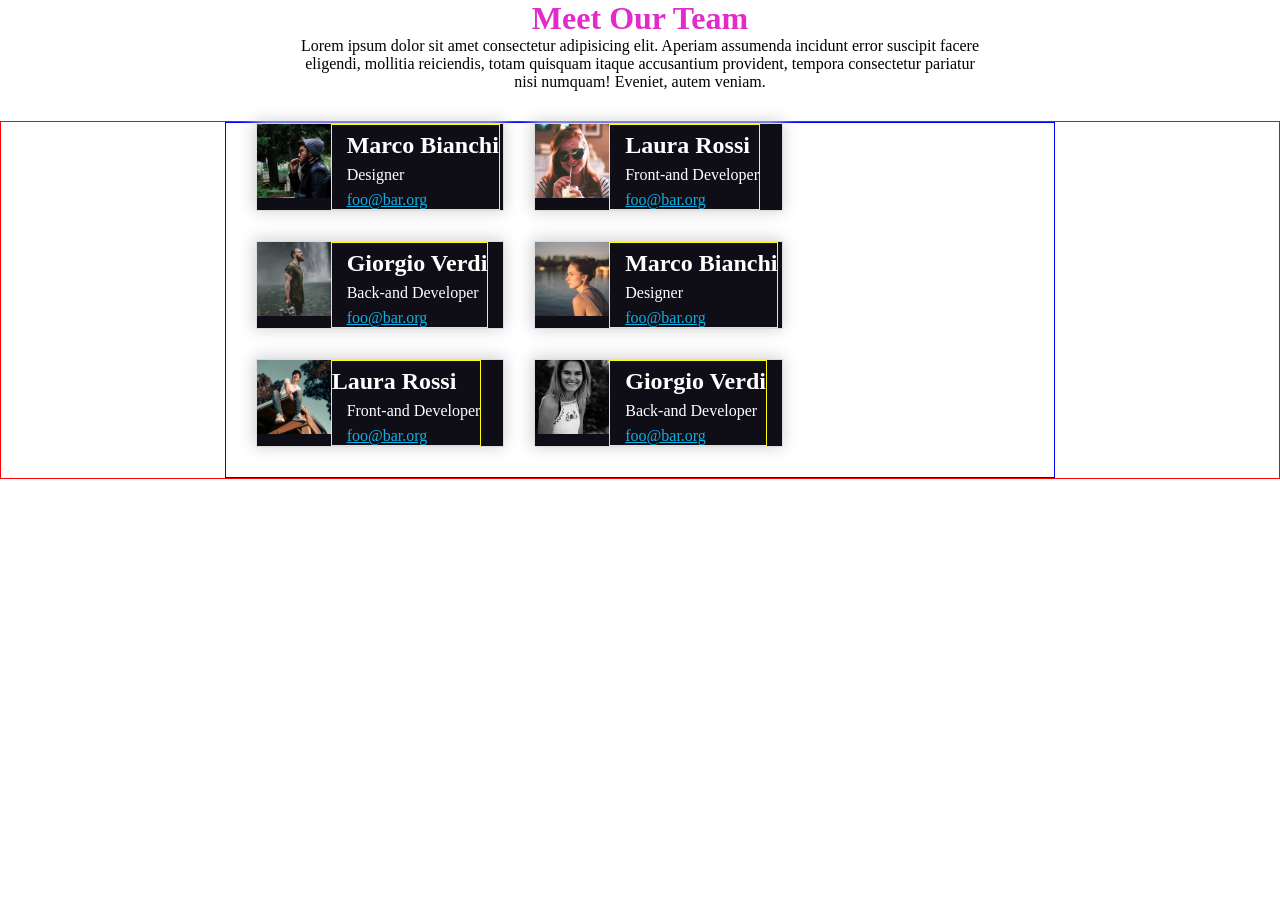
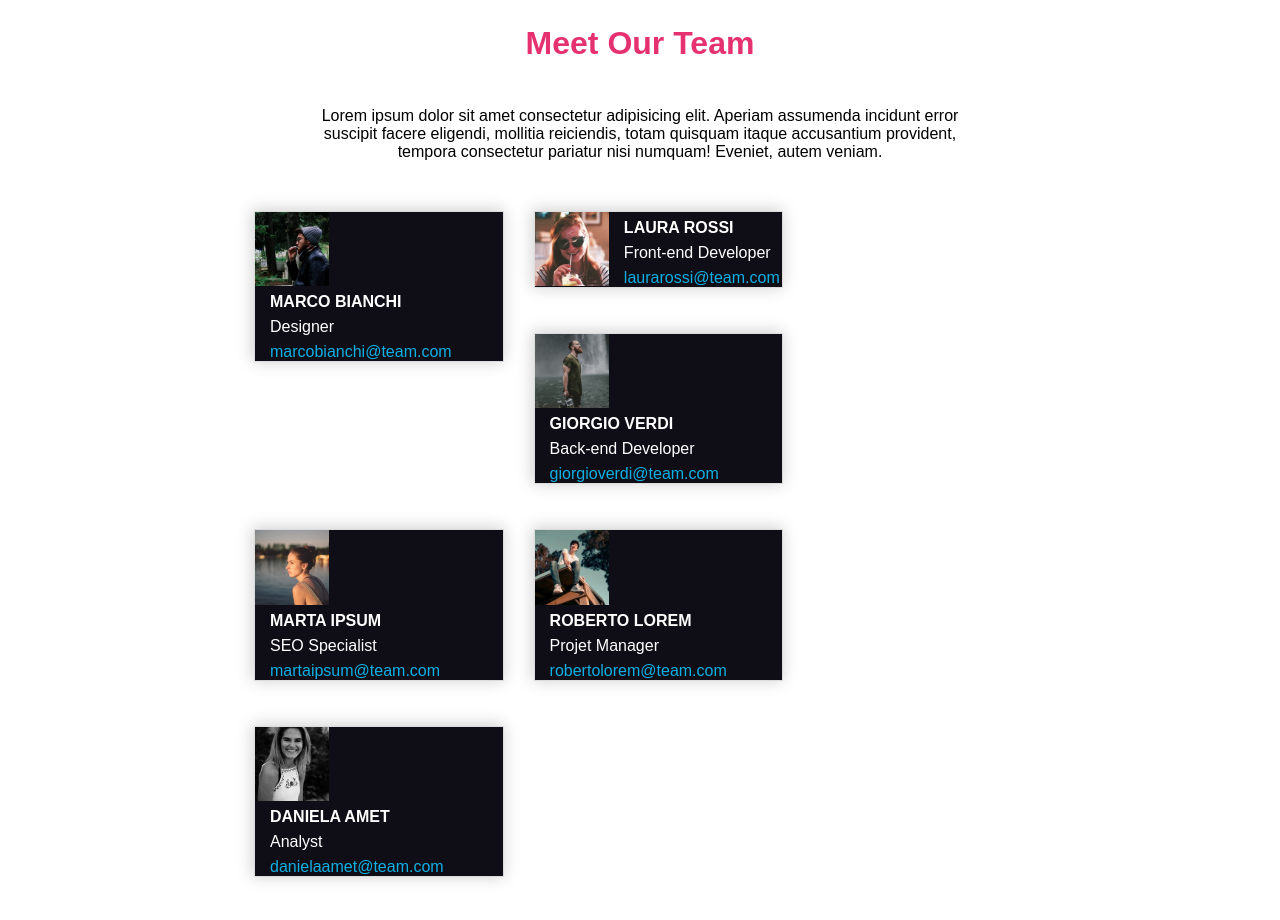
Before and after one commit to DarioRossi99/html-css-float-cards, a plain HTML site: page index.html in a window 1280 px wide. Before the commit the page ends 800 px from the top, so only its background shows below. Drawn offline with Linux system fonts and the light colour scheme.

Commit message:
aggiustamenti-email+terminazione

```diff
--- a/index.html
+++ b/index.html
@@ -22,7 +22,7 @@
                 <div>
                       <span><h2>Marco Bianchi</h2></span>
                       <span><p>Designer</p></span>
-                      <span><a href="mailto:foo@bar.org">foo@bar.org</a></span>
+                      <span><a href="marcobianchi@team.com">marcobianchi@team.com</a></span>
                 </div>
             </div>
 
@@ -30,8 +30,8 @@
                 <img src="img/female1.png" alt="">
                 <div>
                     <span><h2>Laura Rossi</h2></span>
-                    <span><p>Front-and Developer</p></span>
-                    <span><a href="mailto:foo@bar.org">foo@bar.org</a></span>
+                    <span><p>Front-end Developer</p></span>
+                    <span><a href="laurarossi@team.com">laurarossi@team.com</a></span>
                 </div>
             </div>
 
@@ -39,35 +39,35 @@
                 <img src="img/male2.png" alt="">
                 <div>
                     <span><h2>Giorgio Verdi</h2></span>
-                    <span><p>Back-and Developer</p></span>
-                    <span><a href="mailto:foo@bar.org">foo@bar.org</a></span>
+                    <span><p>Back-end Developer</p></span>
+                    <span><a href="giorgioverdi@team.com">giorgioverdi@team.com</a></span>
                 </div>
             </div>
 
             <div class="tessera">
                 <img src="img/female2.png" alt="">
                 <div>
-                    <span><h2>Marco Bianchi</h2></span>
-                    <span><p>Designer</p></span>
-                    <span><a href="mailto:foo@bar.org">foo@bar.org</a></span>
+                    <span><h2>Marta ipsum</h2></span>
+                    <span><p>SEO Specialist</p></span>
+                    <span><a href="martaipsum@team.com">martaipsum@team.com</a></span>
                 </div>
             </div>
 
             <div class="tessera">
                 <img src="img/male3.png" alt="">
                 <div>
-                    <span></span><h2>Laura Rossi</h2></span>
-                    <span><p>Front-and Developer</p></span>
-                    <span><a href="mailto:foo@bar.org">foo@bar.org</a></span>
+                    <span><h2>Roberto Lorem</h2></span>
+                    <span><p>Projet Manager</p></span>
+                    <span><a href="robertolorem@team.com">robertolorem@team.com</a></span>
                 </div>
             </div>
 
             <div class="tessera">
                 <img src="img/female3.png" alt="">
                 <div>
-                  <span><h2>Giorgio Verdi</h2></span>
-                  <span><p>Back-and Developer</p></span>
-                  <span><a href="mailto:foo@bar.org">foo@bar.org</a></span>
+                  <span><h2>Daniela Amet</h2></span>
+                  <span><p>Analyst</p></span>
+                  <span><a href="danielaamet@team.com">danielaamet@team.com</a></span>
                 </div>
             </div>
 
--- a/style.css
+++ b/style.css
@@ -4,26 +4,32 @@
     padding: 0%;
 }
 
+body {
+    font-family: Arial, Helvetica, sans-serif;
+}
+
 #titolo{
     text-align: center;
-    color: rgb(226, 43, 202);
     font-size: xx-large;
+    margin-top: 25px;
+    margin-bottom: 45px;
+    font-weight: 800;
+    color: rgb(229, 49, 112);
 }
 
 #intro{
     margin-left: 300px;
     margin-right: 300px;
     text-align: center;
+    margin-bottom: 50px;
 }
 
 main {
     text-align: center;
-    border: 1px solid red;
     margin-top: 30px;
 }
 
 .container{
-    border: 1px solid blue;
     width: 65%;
     margin: 0 auto;
 }
@@ -39,6 +45,7 @@ main {
     box-shadow: -1px -1px 15px 1px #D1D1D1;
     background-color: rgb(15, 14, 23);
     color: white;
+    margin-bottom: 45px;
 }
 
 .tessera img {
@@ -54,11 +61,17 @@ main {
 
   a{
     color: rgb(16, 175, 227);
+    text-decoration: none;
   }
 
   .tessera div{
-    border: 1px solid yellow;
     float: left;
+  }
+
+  .tessera h2 {
+    text-transform: uppercase;
+    font-size: initial;
+    font-weight: 800;
   }
 
   .tessera span {
```
